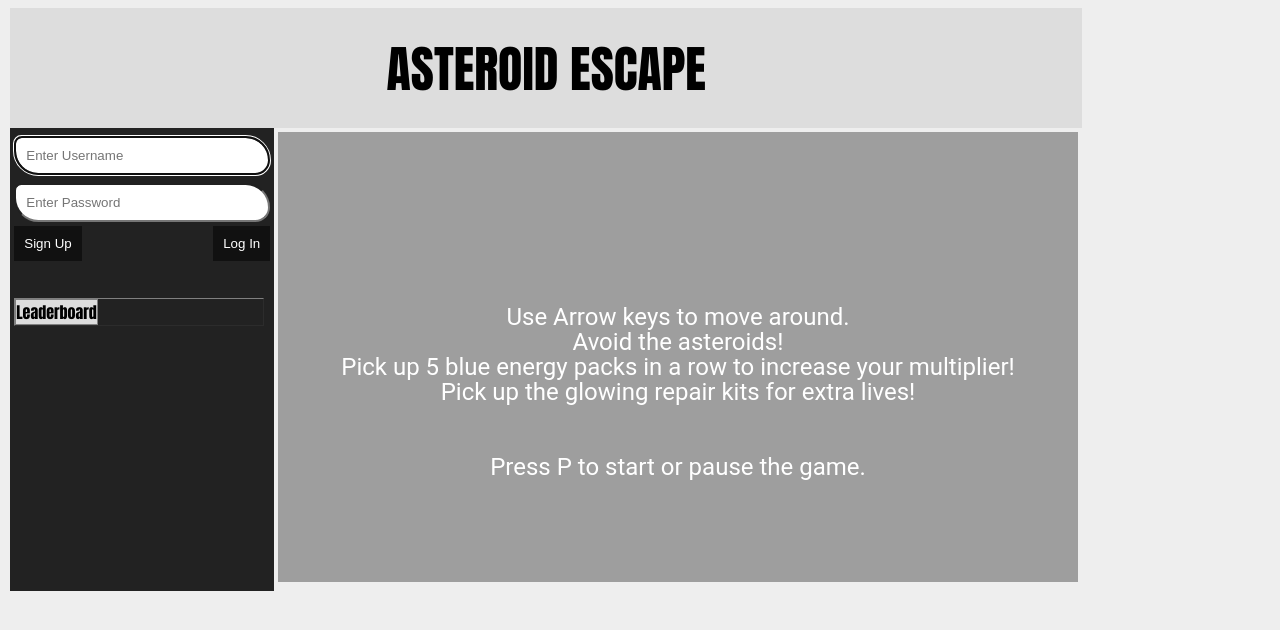
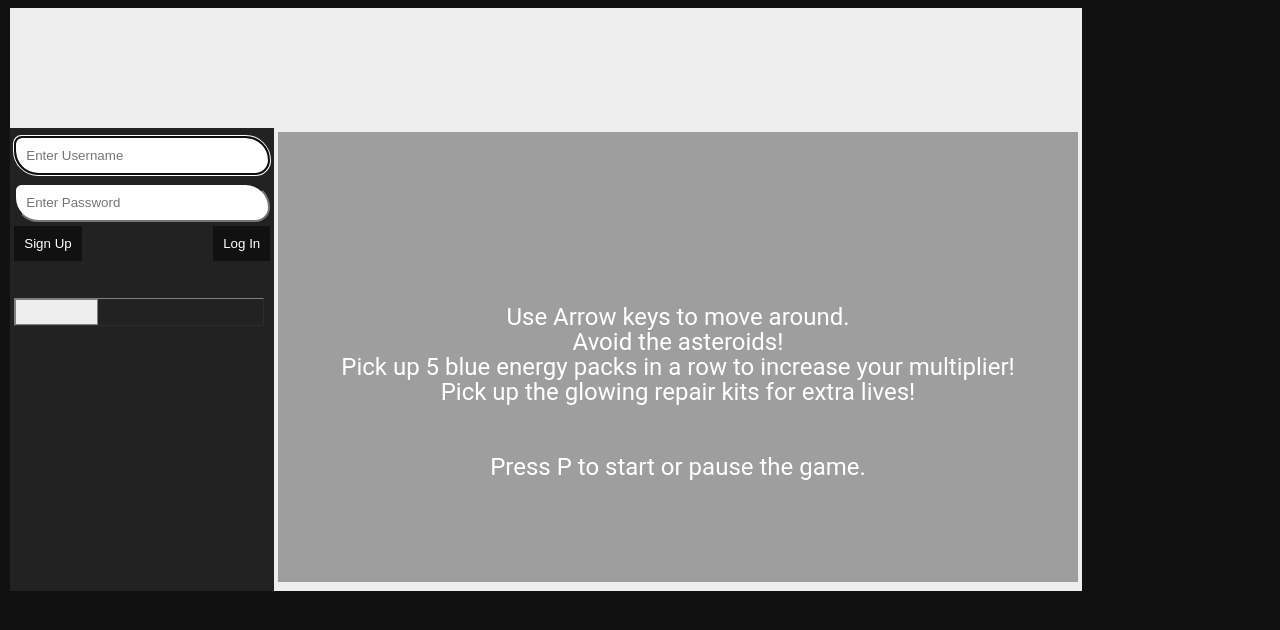
Before and after one commit to jackylau-nyc/Asteroid-Escape, a PHP site: page / in a window 1280 px wide. Shown: the top 630 px of the page. Run offline with PHP 8.4, Linux system fonts and the light colour scheme; data that the repository does not hold is empty.

Commit message:
fixed database

```diff
--- a/style.css
+++ b/style.css
@@ -2,8 +2,8 @@
 
 html, body {
     width: 99%;
-    color:#111;
-    background-color: #eee;
+    color:#fff;
+    background-color: #111;
     font-family: impact;
 }
 
@@ -40,8 +40,8 @@ tr:nth-child(even){background-color: #eee}
 
 th {
 	padding: 0px;
-    background-color: #ddd;
-    color: black;
+    background-color: #eee;
+    color: #eee;
 }
 
 /* Set a style for all buttons */
```
